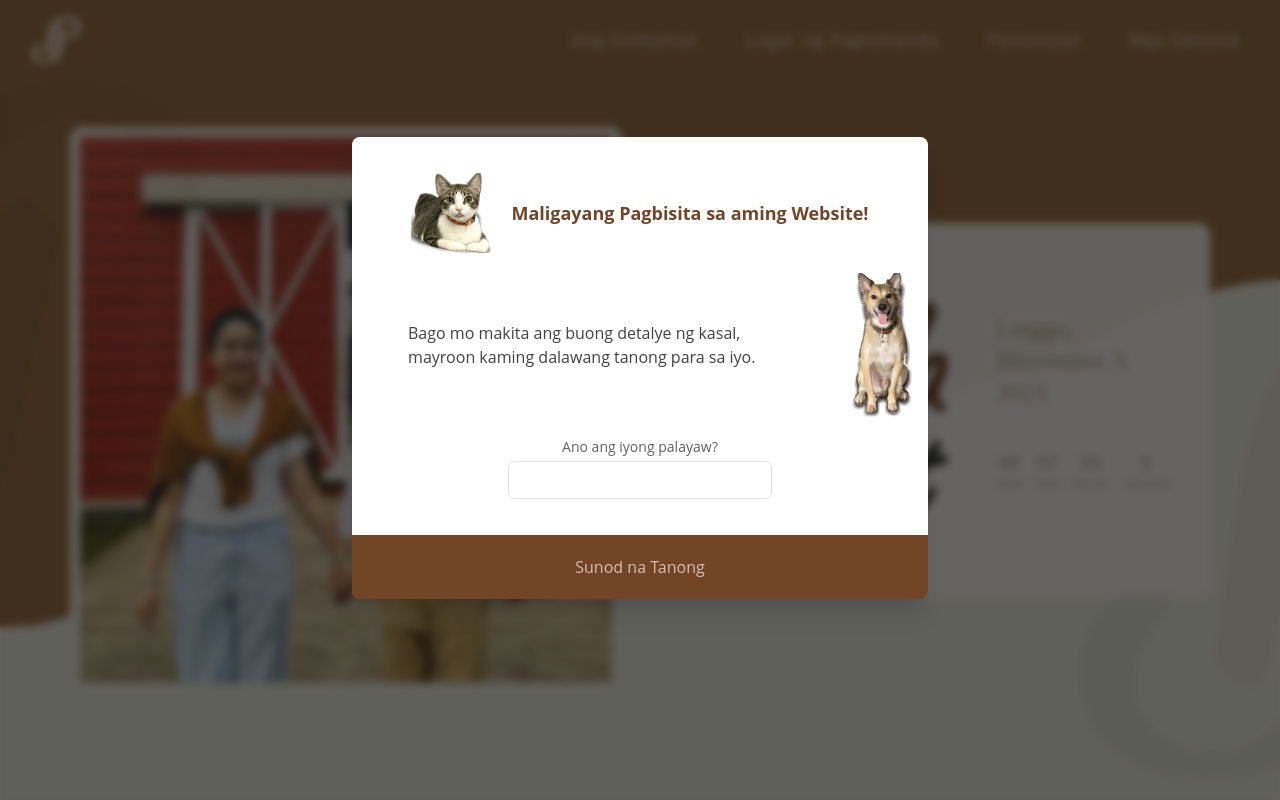
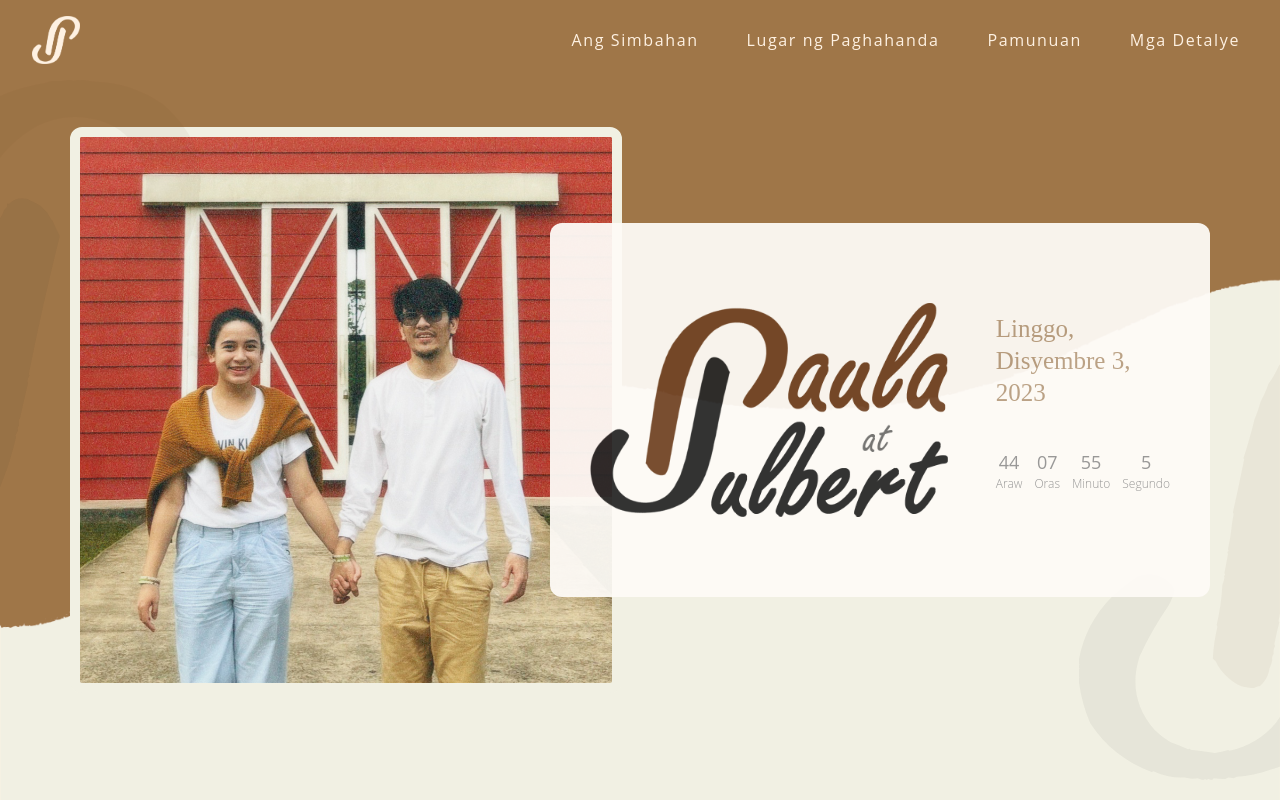
Before and after one commit to bherthchavez/wedding_site, a React (Vite) app: page / in a window 1280 px wide. Shown: the top 800 px of the page. Built offline with nearby package versions, Linux system fonts and the light colour scheme; a web font is replaced by a local one.

Commit message:
disable modal

```diff
--- a/src/App.jsx
+++ b/src/App.jsx
@@ -36,7 +36,7 @@ function App() {
   })
 
 
-  const [isModalOpen, setIsModalOpen] = useState(true);
+  const [isModalOpen, setIsModalOpen] = useState(false);
   const [finalAns, setFinalAns] = useState(false);
 
 
--- a/src/qaData.js
+++ b/src/qaData.js
@@ -14,7 +14,7 @@ export const qaData = [
         qAnswer: `C. Hulyo`,
     },
     {
-        question: 'Si Paula ay ipinanganak noong April 23, 1995? Ano ang Tagalog ng 1995?',
+        question: 'Si Paula ay ipinanganak noong April 24, 1995? Ano ang Tagalog ng 1995?',
         choice1: `A. Isang Libo Siyam na daan Siyamnapu at Lima`,
         choice2: `B. Sanlibo Siyam na daan Siyamnapu't Lima`,
         choice3: `C. Isang Libo Siyam na raan Siyamnapu't Lima`,
```
